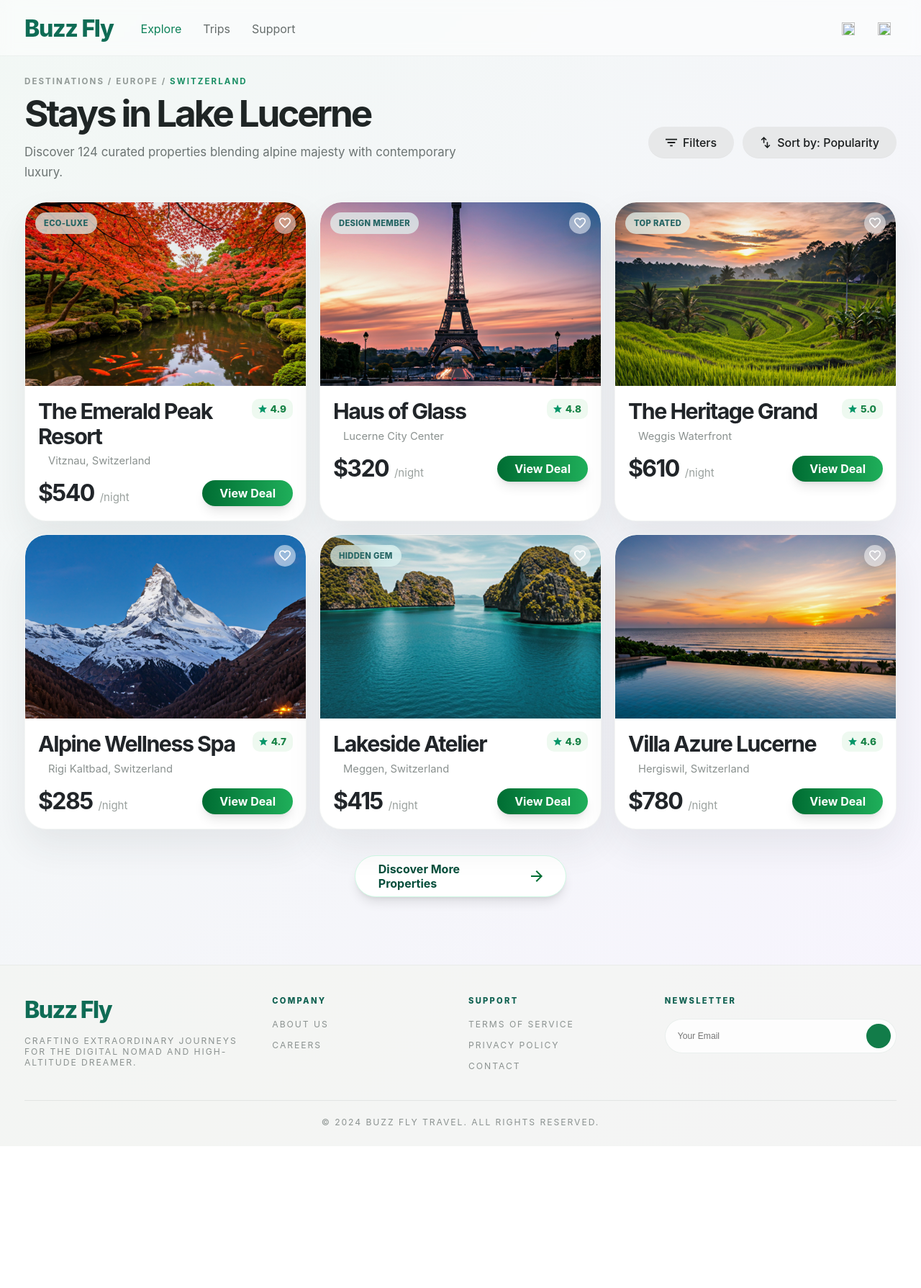
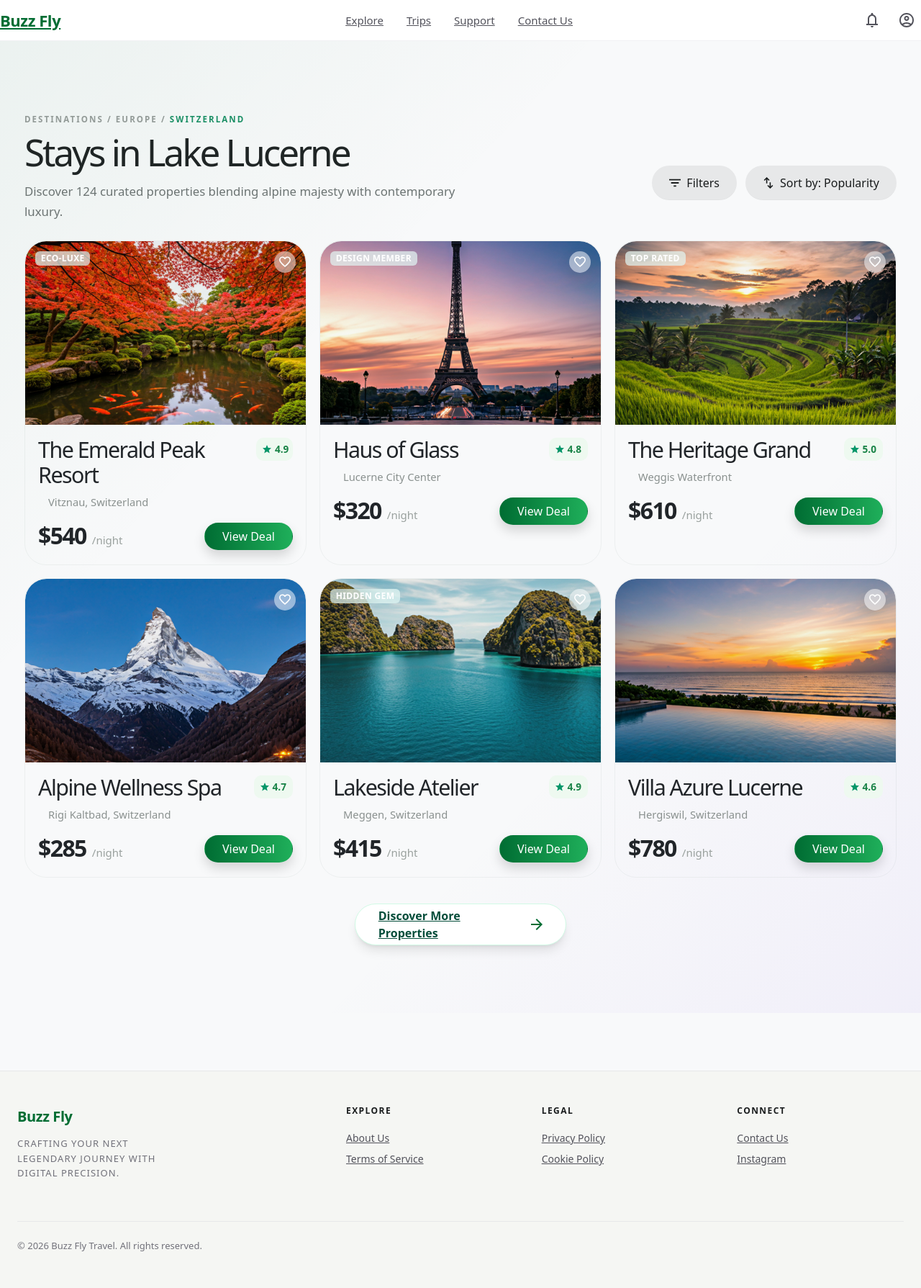
Before and after one commit to Karimkimoz74/buzz-fly, a website: page pages/hotel-results.html in a window 1280 px wide. Shown: the whole page at 72% size. Before the commit the page ends 1592 px from the top, so only its background shows below. Drawn offline with Linux system fonts and the light colour scheme.

Commit message:
Added bootstrap and modified its classes

```diff
--- a/css/pages/hotel-results.css
+++ b/css/pages/hotel-results.css
@@ -1,16 +1,4 @@
-:root {
-    --bg: #f4f5f1;
-    --surface: rgba(255, 255, 255, 0.9);
-    --surface-strong: #ffffff;
-    --text: #212529;
-    --muted: #7a8380;
-    --border: rgba(29, 66, 53, 0.08);
-    --shadow: 0 24px 50px rgba(40, 56, 50, 0.08);
-    --green: #13834a;
-    --green-deep: #0f6d3d;
-    --green-soft: #ecf8f0;
-    --pill: #e9ebea;
-}
+
 
 * {
     box-sizing: border-box;
@@ -125,7 +113,9 @@ button {
 }
 
 .content {
-    padding: 28px 34px 24px;
+    height: 100%;
+    padding: 100px 34px 24px;
+    background: linear-gradient(to bottom right, #006D330D,#006D3300,#632CE500, #632CE50D);
 }
 
 .eyebrow {
--- a/pages/hotel-results.html
+++ b/pages/hotel-results.html
@@ -5,31 +5,15 @@
   <meta name="viewport" content="width=device-width, initial-scale=1.0">
   <title>Buzz Fly | Hotel Results</title>
   <link rel="stylesheet" href="../css/pages/hotel-results.css">
+  <link rel="stylesheet" href="../css/components.css">
+  <link rel="stylesheet" href="../css/base.css">
+  <link href="../css/main.min.css" rel="stylesheet">   <!-- bootstrap -->
+
 </head>
 <body>
-  <script src=""></script>
-  <div class="page-shell">
-    <header class="topbar">
-      <div class="topbar-inner">
-        <div class="brand-wrap">
-          <a class="brand" href="../index.html">Buzz Fly</a>
-          <nav aria-label="Primary">
-            <a class="active" href="#">Explore</a>
-            <a href="#">Trips</a>
-            <a href="#">Support</a>
-          </nav>
-        </div>
 
-        <div class="topbar-actions">
-          <button class="icon-btn" aria-label="Notifications">
-            <img src="../assets/icons/Icon.svg" alt="">
-          </button>
-          <button class="icon-btn" aria-label="Profile">
-            <img src="../assets/icons/Icon-1.svg" alt="">
-          </button>
-        </div>
-      </div>
-    </header>
+  <div id="navbar-slot"></div>
+
 
     <main class="content">
       <p class="eyebrow">Destinations / Europe / <span>Switzerland</span></p>
@@ -69,7 +53,7 @@
             <p class="location"><img src="../assets/icons/Icon-4.svg" alt="">Vitznau, Switzerland</p>
             <div class="price-row">
               <div class="price"><strong>$540</strong><span>/night</span></div>
-              <a class="deal-btn" href="#">View Deal</a>
+              <a class="btn shadow green-btn px-4" href="#">View Deal</a>
             </div>
           </div>
         </article>
@@ -89,7 +73,7 @@
             <p class="location"><img src="../assets/icons/Icon-4.svg" alt="">Lucerne City Center</p>
             <div class="price-row">
               <div class="price"><strong>$320</strong><span>/night</span></div>
-              <a class="deal-btn" href="#">View Deal</a>
+              <a class="btn shadow green-btn px-4" href="#">View Deal</a>
             </div>
           </div>
         </article>
@@ -109,7 +93,7 @@
             <p class="location"><img src="../assets/icons/Icon-4.svg" alt="">Weggis Waterfront</p>
             <div class="price-row">
               <div class="price"><strong>$610</strong><span>/night</span></div>
-              <a class="deal-btn" href="#">View Deal</a>
+              <a class="btn shadow green-btn px-4" href="#">View Deal</a>
             </div>
           </div>
         </article>
@@ -128,7 +112,7 @@
             <p class="location"><img src="../assets/icons/Icon-4.svg" alt="">Rigi Kaltbad, Switzerland</p>
             <div class="price-row">
               <div class="price"><strong>$285</strong><span>/night</span></div>
-              <a class="deal-btn" href="#">View Deal</a>
+              <a class="btn green-btn shadow px-4" href="#">View Deal</a>
             </div>
           </div>
         </article>
@@ -148,7 +132,7 @@
             <p class="location"><img src="../assets/icons/Icon-4.svg" alt="">Meggen, Switzerland</p>
             <div class="price-row">
               <div class="price"><strong>$415</strong><span>/night</span></div>
-              <a class="deal-btn" href="#">View Deal</a>
+              <a class="btn shadow green-btn px-4" href="#">View Deal</a>
             </div>
           </div>
         </article>
@@ -167,7 +151,7 @@
             <p class="location"><img src="../assets/icons/Icon-4.svg" alt="">Hergiswil, Switzerland</p>
             <div class="price-row">
               <div class="price"><strong>$780</strong><span>/night</span></div>
-              <a class="deal-btn" href="#">View Deal</a>
+              <a class="btn shadow green-btn px-4" href="#">View Deal</a>
             </div>
           </div>
         </article>
@@ -181,48 +165,11 @@
       </div>
     </main>
 
-    <footer class="footer">
-      <div class="footer-grid">
-        <div>
-          <div class="footer-brand">Buzz Fly</div>
-          <p class="footer-copy">Crafting extraordinary journeys for the digital nomad and high-altitude dreamer.</p>
-        </div>
-
-        <div>
-          <h2 class="footer-title">Company</h2>
-          <div class="footer-links">
-            <a href="#">About Us</a>
-            <a href="#">Careers</a>
-          </div>
-        </div>
-
-        <div>
-          <h2 class="footer-title">Support</h2>
-          <div class="footer-links">
-            <a href="#">Terms of Service</a>
-            <a href="#">Privacy Policy</a>
-            <a href="#">Contact</a>
-          </div>
-        </div>
-
-        <div class="newsletter">
-          <h2 class="footer-title">Newsletter</h2>
-          <form class="newsletter-form">
-            <input type="email" placeholder="Your Email" aria-label="Email address">
-            <button class="newsletter-submit" type="submit" aria-label="Subscribe">
-              <img src="../assets/icons/Icon-6.svg" alt="">
-            </button>
-          </form>
-        </div>
-      </div>
-
-      <div class="footer-bottom">
-        <p class="copyright">&copy; 2024 Buzz Fly Travel. All Rights Reserved.</p>
-      </div>
-    </footer>
   </div>
+  <div id="footer-slot"></div>
 
   <script src="../js/pages/hotel-results.js"></script>
+  <script src="../js/main.js"></script>
 
 </body>
 </html>
--- /dev/null
+++ b/sass/main.scss
@@ -0,0 +1,106 @@
+// ===== Your colors (unchanged) =====
+$nav-green: #059669;
+$dark-green: #006D33;
+$gradient-green: #1FAF5A;
+$light-green: #D1FAE5;
+$purple: #4F00D0;
+$light-purple: #E8DEFF;
+
+// ===== Import Bootstrap =====
+@import "../node_modules/bootstrap/scss/bootstrap";
+
+// ===== Custom classes =====
+
+// Text colors
+.text-nav-green {  // highlighted tab in a lighter shade of green
+  color: $nav-green;
+}
+
+.text-green {   // normal dark green text
+  color: $dark-green;
+}
+
+.text-purple {  // normal dark purple text
+  color: $purple;
+}
+
+// Background colors
+.bg-light-green {   // light green background for any component
+  background-color: $light-green;
+}
+
+.bg-light-purple {  // light purple background for any component
+  background-color: $light-purple;
+}
+
+.bg-dark-green {  // dark green background for any component
+  background-color: $dark-green;
+}
+
+.bg-dark-purple {      // dark purple background for any conponent
+  background-color: $purple;
+}
+
+// Buttons
+
+.btn {
+    border-radius: 9999px;
+    font-weight: 500;
+    transition: .2s;
+}
+
+.btn:hover{
+    transform: scale(1.06);
+}
+
+.btn:focus {
+    outline: none;
+    color: white;
+    border: none;
+}
+
+.green-btn {
+    background: linear-gradient(to right, $dark-green, $gradient-green);
+    color: #fff;
+}
+
+.green-btn:hover{
+    color: #fff;
+}
+
+.solid-green-btn {
+    background: $dark-green;
+    color: #fff;
+}
+
+.solid-green-btn:hover {
+    background-color: $light-green;
+    color: $dark-green;
+}
+
+.light-green-btn {  // for settings side bar
+    color: $dark-green;
+    background: $light-green;
+}
+.light-green-btn:hover{
+    background-color: $light-green;
+    color: $dark-green;
+}
+
+.dark-purple-btn { // e.g., download receipt button
+    color: white;
+    background: $purple;
+}
+.dark-purple-btn:hover {
+    color: $purple;
+    background-color: $light-purple;
+}
+
+.light-purple-btn {
+    color: $purple;
+    background-color: $light-purple;
+}
+.light-purple-btn:hover {
+    color: $purple;
+    background-color: $light-purple;
+}
```
Also changed, not shown: package.json (added, +26 -0 lines), css/main.min.css (added), 1 other file.
